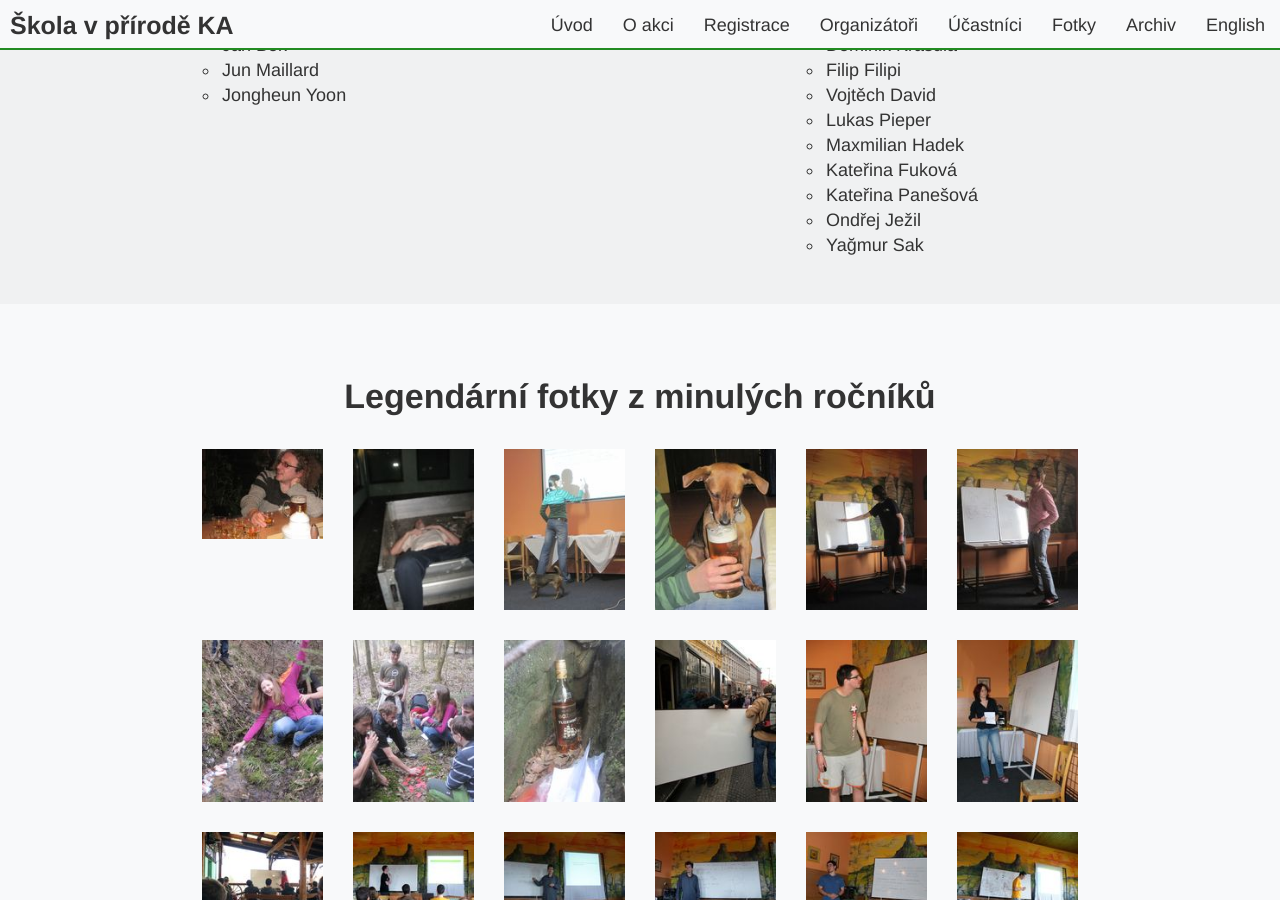
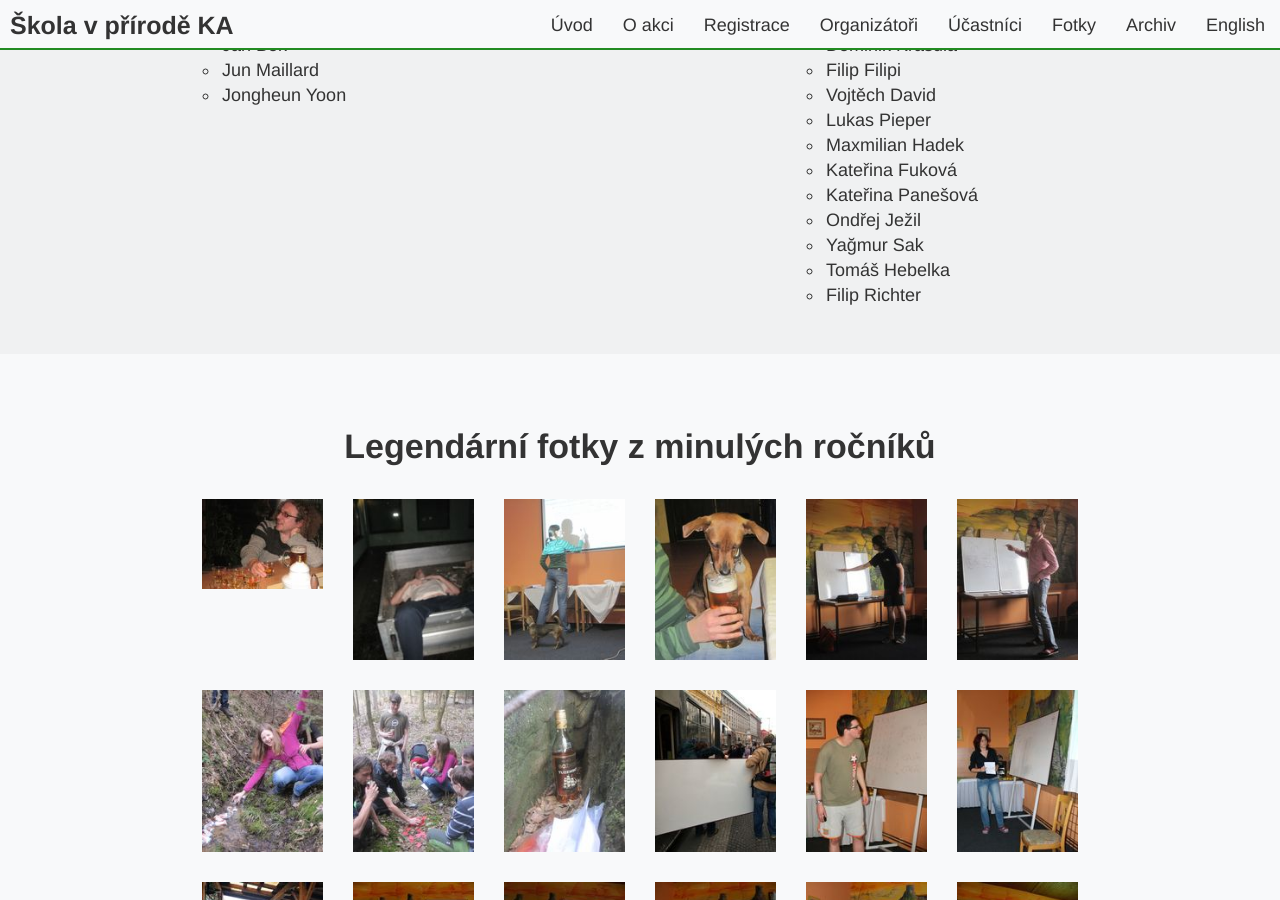
Before and after one commit to ondrachwiedziuk/skolavprirodenew, a Jekyll site: the page built from index.md, in a window 1280 px wide and 900 px high, scrolled down 3920 px. Built offline with Jekyll 4.4.1, drawn with Linux system fonts in a browser that asks for light colours.

Commit message:
New participants

```diff
--- a/_includes/participants.html
+++ b/_includes/participants.html
@@ -105,6 +105,12 @@
                     <li>
                       Yağmur Sak
                     </li>
+                    <li>
+                      Tomáš Hebelka
+                    </li>
+                    <li>
+                      Filip Richter
+                    </li>
                   </ul>
             </div>
         </div>
```
